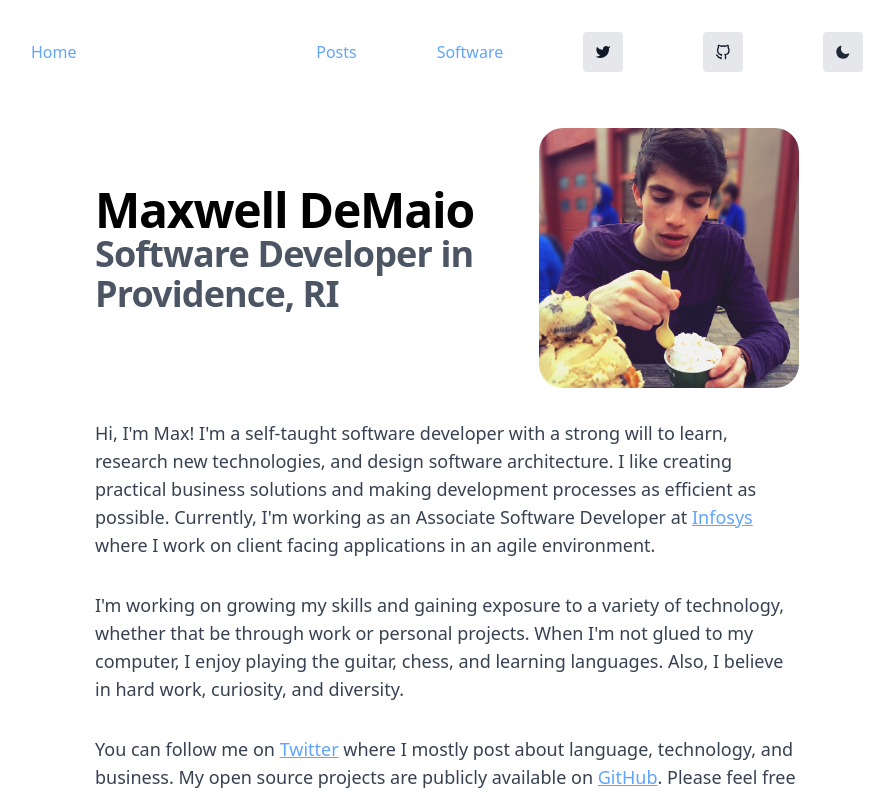
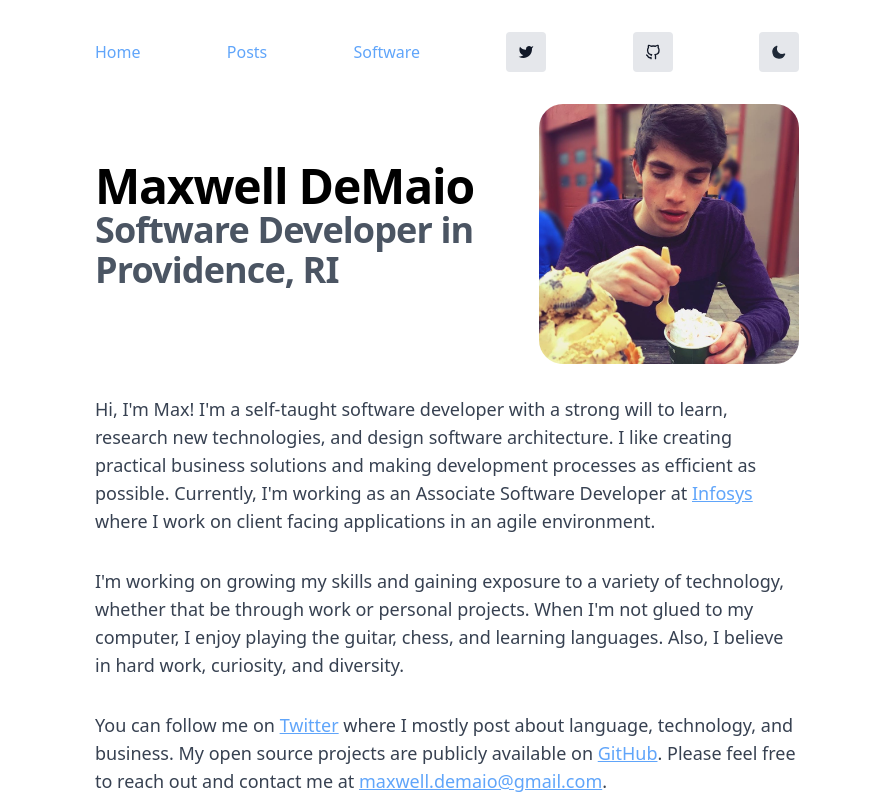
Before and after one commit to maxdemaio/max-nextjs, a Next.js app: page / in a window 1280 px wide. Shown: the top 796 px of the page, without its empty margins (193-1087 px from the left). Built offline with nearby package versions, Linux system fonts and the light colour scheme.

Commit message:
clean up nav

```diff
--- a/components/Container.js
+++ b/components/Container.js
@@ -53,7 +53,7 @@ export default function Container(props) {
         )}
       </Head>
 
-      <nav className="p-8 mb-6 flex items-center justify-between max-w-4xl mx-auto text-gray-900 bg-white dark:bg-black dark:text-gray-100">
+      <nav className="px-8 my-8 flex items-center justify-between max-w-3xl mx-auto text-gray-900 bg-white dark:bg-black dark:text-gray-100">
         <Link href="/">
           <a
             id="home-nav"
@@ -63,9 +63,6 @@ export default function Container(props) {
             Home
           </a>
         </Link>
-
-        <div className="nav-no-show"></div>
-        <div className="nav-no-show"></div>
 
         <Link href="/posts">
           <a
```
